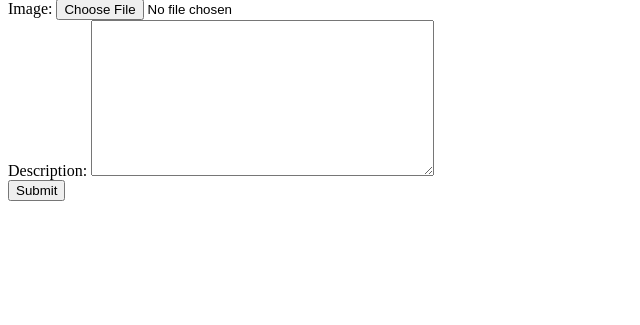
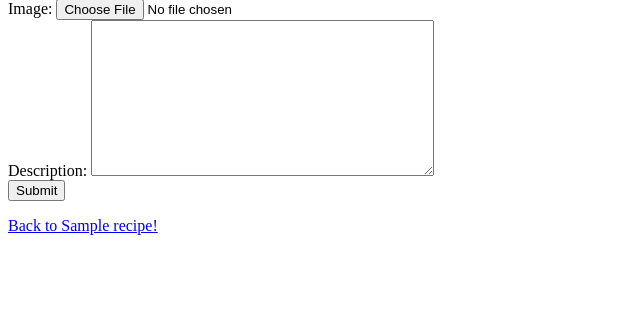
Before and after one commit to DyloreAquino/recipebook-aquino-jerold, a Django app: page /recipe/1/add_image in a window 1280 px wide. Shown: the part 166-491 px from the top of the page, without its empty margins (0-640 px from the left). Run offline with Django 5.2, Linux system fonts and the light colour scheme; a user stored in the database is signed in; tables that the repository leaves empty hold one stand-in row (values such as "Sample post").

Commit message:
Added a url back to the correct recipe detail page

```diff
--- a/ledger/templates/ledger/recipe_add_image.html
+++ b/ledger/templates/ledger/recipe_add_image.html
@@ -10,4 +10,10 @@
             Submit
         </button>
     </form>
+
+    <p>
+        <a href="{% url 'ledger:recipe_detail' pk=recipe.pk %}">
+            Back to {{ recipe.name }}!
+        </a>
+    </p>
 {% endblock %}
```
